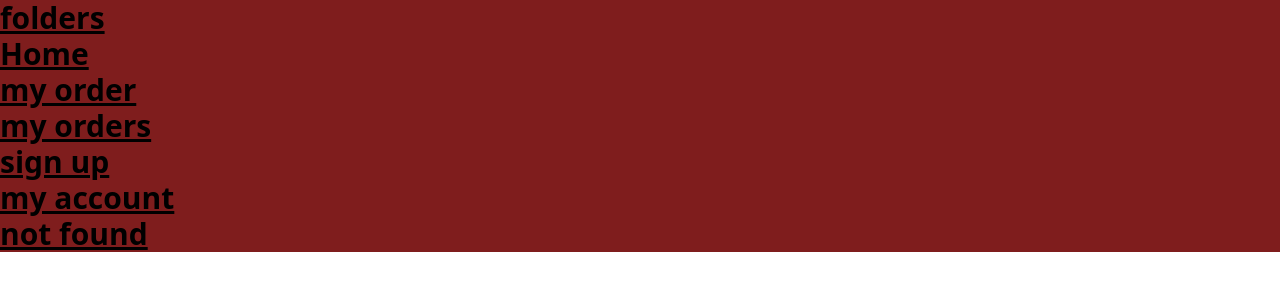
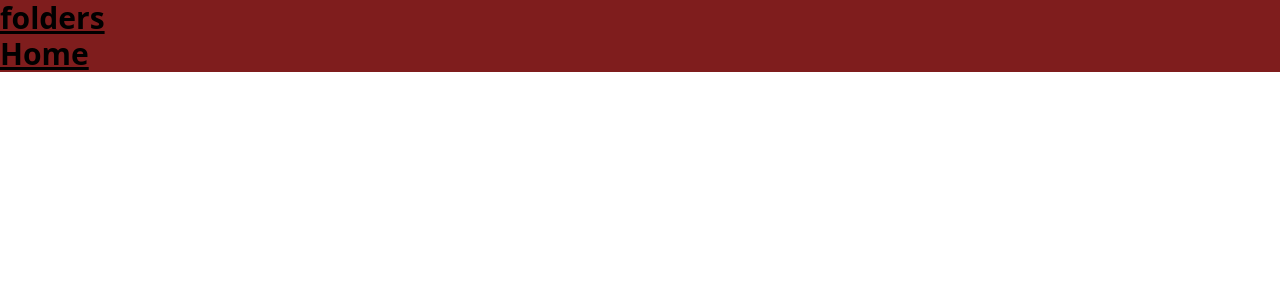
Before and after one commit to ariannagutirrzz/e-commerce, a React (Vite) app: page / in a window 1280 px wide. Before the commit this address had no page. Shown: the top 300 px of the page. Built offline with nearby package versions, Linux system fonts and the light colour scheme.

Commit message:
BrowserRouter

```diff
--- a/package.json
+++ b/package.json
@@ -11,7 +11,8 @@
   },
   "dependencies": {
     "react": "^18.2.0",
-    "react-dom": "^18.2.0"
+    "react-dom": "^18.2.0",
+    "react-router-dom": "^6.18.0"
   },
   "devDependencies": {
     "@types/react": "^18.2.15",
--- a/src/components/App/index.jsx
+++ b/src/components/App/index.jsx
@@ -1,26 +1,38 @@
-import '../App/App.css'
+import { useRoutes, BrowserRouter } from 'react-router-dom'
 import React from 'react'
+
 import MyAccount from '../MyAccount/index'
 import MyOrder from '../MyOrder/index'
 import MyOrders from '../MyOrders/index'
 import SignUp from '../SignUp/index'
 import NotFound from '../NotFound/index'
 import Home from '../Home/index'
+import '../App/App.css'
 
+const AppRoutes = () => {
+  let routes = useRoutes([
+    { path: '/', element: <Home/>},
+    { path: '/my-order', element: <MyOrder/> },
+    { path: '/my-orders', element: <MyOrders/> },
+    { path: '/my-account', element: <MyAccount/> },
+    { path: '/*', element: <NotFound/> },
+    { path: '/sign-up', element: <SignUp/> }
+  ])
 
-function App() {
+  return routes
+}
+
+const App = () => {
 
   return (
     <>
       <div className='text-3xl font-bold underline bg-red-900'>
        folders
       </div>
-      <Home/>
-      <MyOrder/>
-      <MyOrders/>
-      <SignUp/>
-      <MyAccount/>
-      <NotFound/>
+      <BrowserRouter>
+        <AppRoutes/>
+      </BrowserRouter>
+
     </>
   )
 }
```
Also changed, not shown: 1 other file (tests, documents, lock files or other folders).
